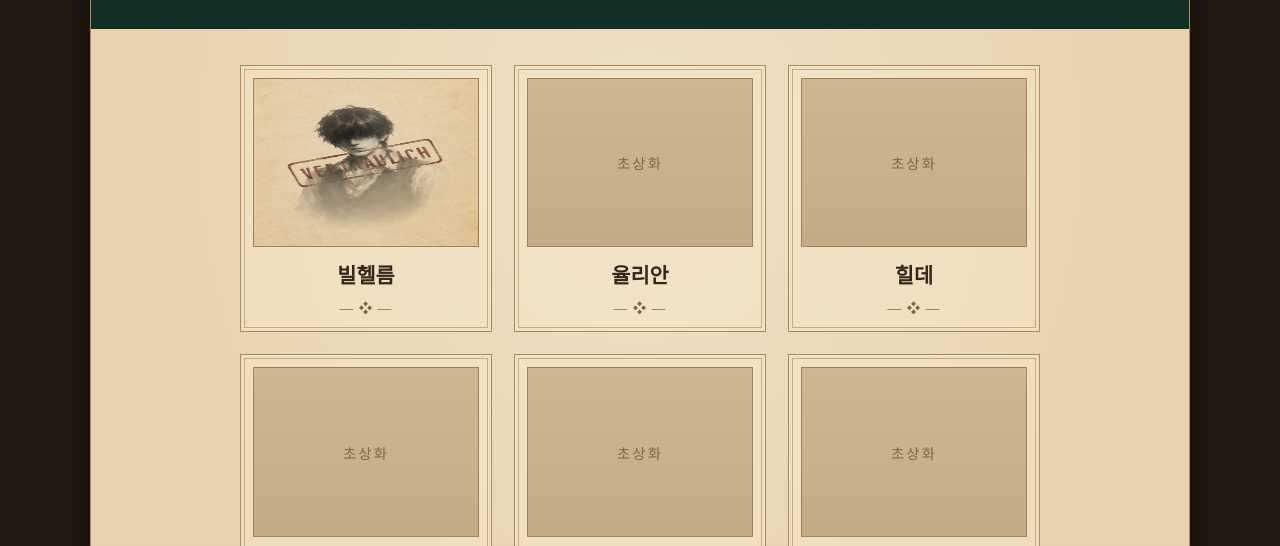
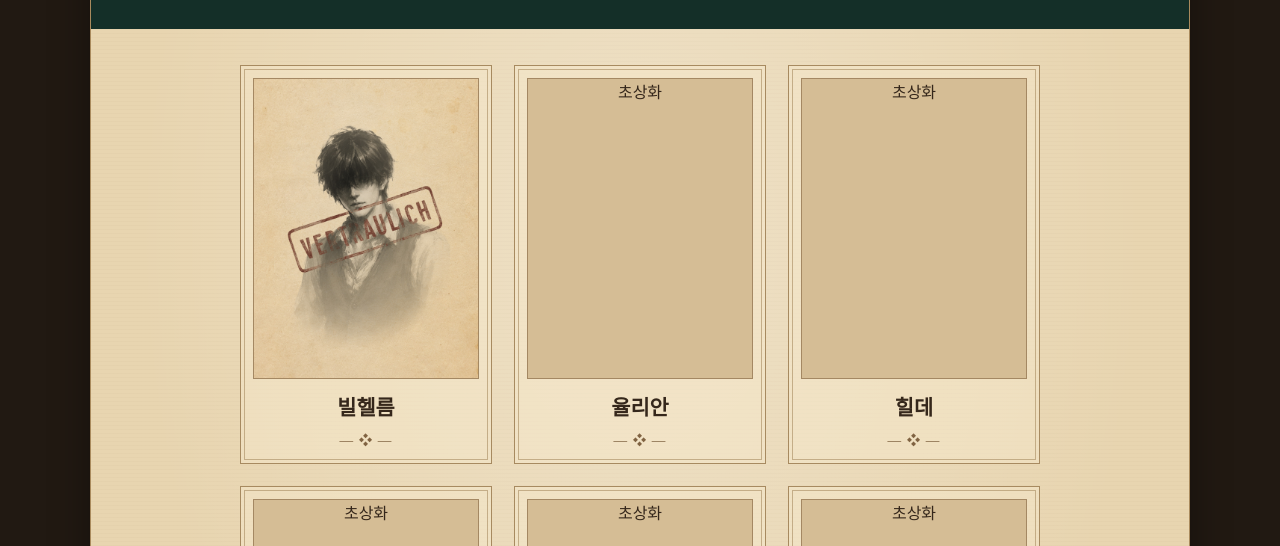
Before and after one commit to 41-on/Stars_Fallen_Tears, a plain HTML site: page index.html in a window 1280 px wide. Both pictures are taken after a click on the button "엔딩 보기". Shown: the part 220-766 px from the top of the page. Drawn offline with nearby package versions, Linux system fonts and the light colour scheme.

Commit message:
Refactor portrait-placeholder styles
Updated the portrait-placeholder class to change display type and aspect ratio, and simplified background styling.

```diff
--- a/style.css
+++ b/style.css
@@ -277,22 +277,16 @@ button:focus-visible {
 }
 
 .portrait-placeholder {
-    display: flex;
-    align-items: center;
-    justify-content: center;
+    display: block;
     width: 100%;
-    aspect-ratio: 4 / 3;
+    aspect-ratio: 3 / 4;
     margin-bottom: 12px;
+
     border: 1px solid rgba(124, 94, 59, 0.55);
-    background:
-        linear-gradient(
-            rgba(105, 78, 48, 0.06),
-            rgba(105, 78, 48, 0.16)
-        ),
-        #d5bd95;
-    color: #806747;
-    font-size: 0.9rem;
-    letter-spacing: 0.15em;
+    background: #d5bd95;
+
+    object-fit: cover;
+    object-position: center;
 }
 
 .character-name {
@@ -436,10 +430,6 @@ button:focus-visible {
         padding: 8px 8px 12px;
     }
 
-    .portrait-placeholder {
-        aspect-ratio: 3 / 4;
-    }
-
     #epilogue-character-buttons {
     grid-template-columns: repeat(2, minmax(0, 1fr));
     gap: 10px;
```
